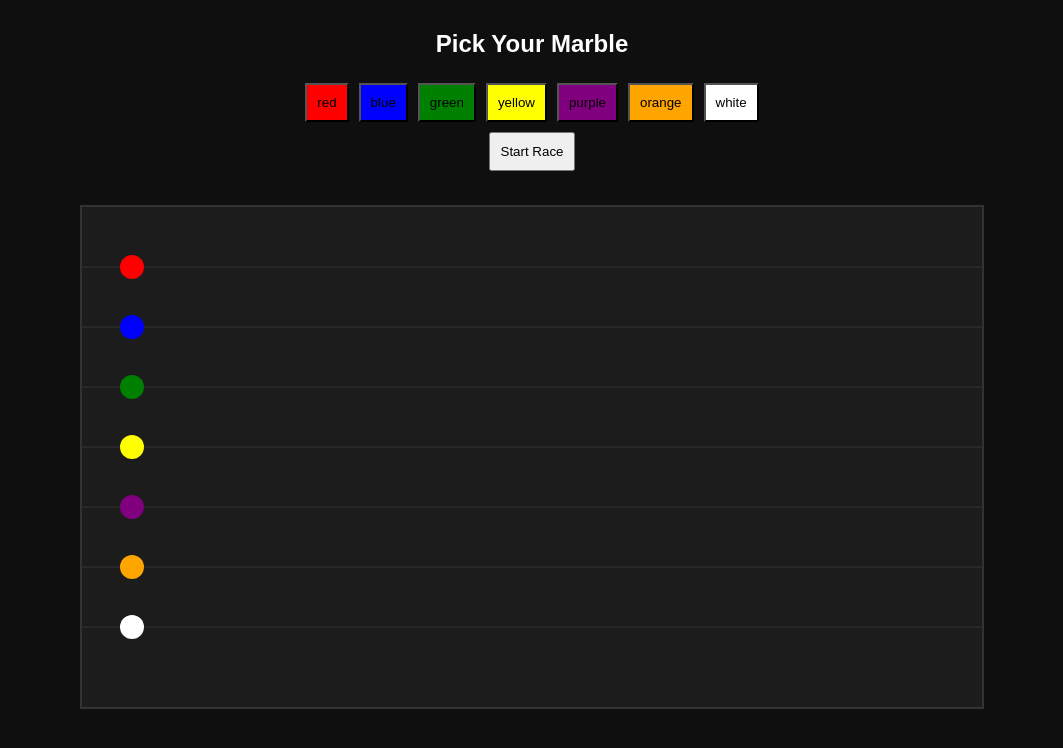
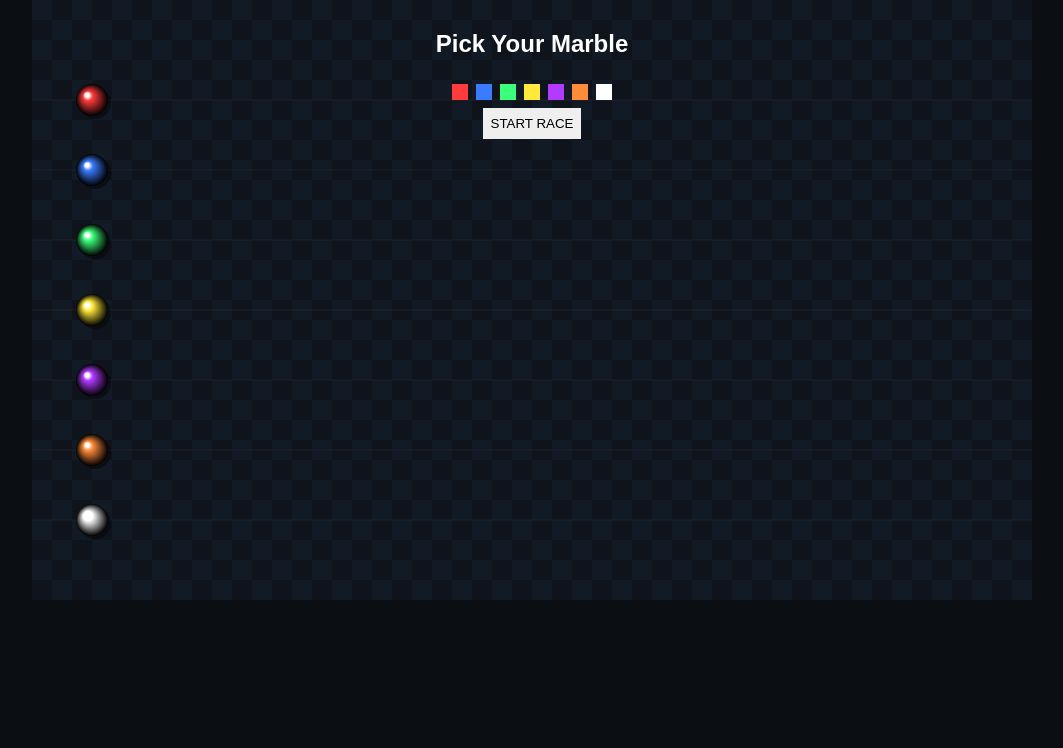
Before and after one commit to tylerggf/Marble-game, a website: page Game.html in a window 1280 px wide. Shown: the whole page, without its empty margins (108-1171 px from the left). Drawn offline with Linux system fonts and the light colour scheme.

Commit message:
Refactor HTML and JavaScript for Marble Race Game

```diff
--- a/Game.html
+++ b/Game.html
@@ -2,30 +2,31 @@
 <html>
 <head>
 <meta charset="UTF-8">
-<title>Marble Race Probability Game</title>
+<title>Marble Race PRO</title>
 <style>
 body {
   margin: 0;
+  background: #0b0f14;
+  overflow: hidden;
   font-family: Arial;
-    background: #0f0f0f;
   color: white;
   text-align: center;
 }
 
 canvas {
-    background: #1c1c1c;
   display: block;
   margin: auto;
-    border: 2px solid #333;
+  background: #111821;
 }
-
 #ui {
-    padding: 10px;
+  position: absolute;
+  top: 10px;
+  width: 100%;
 }
-
 button {
-    margin: 5px;
-    padding: 10px;
+  margin: 4px;
+  padding: 8px;
+  border: none;
   cursor: pointer;
 }
 </style>
@@ -34,136 +35,212 @@
 
 <div id="ui">
   <h2>Pick Your Marble</h2>
-  <div id="marbles"></div>
-  <button onclick="startRace()">Start Race</button>
+  <div id="buttons"></div>
+  <button onclick="startRace()">START RACE</button>
   <h3 id="status"></h3>
 </div>
 
-<canvas id="game" width="900" height="500"></canvas>
+<canvas id="c" width="1000" height="600"></canvas>
 
 <script>
-const canvas = document.getElementById("game");
+const canvas = document.getElementById("c");
 const ctx = canvas.getContext("2d");
 
-const MARBLE_COUNT = 7;
-const COLORS = ["red","blue","green","yellow","purple","orange","white"];
+const W = canvas.width;
+const H = canvas.height;
+
+const COLORS = ["#ff3b3b","#3b7bff","#3bff7a","#ffe93b","#b23bff","#ff8c3b","#ffffff"];
+const LANES = 7;
 
 let selected = null;
 let marbles = [];
 let obstacles = [];
+let particles = [];
 let running = false;
+let speedTime = 1;
 
-class Marble {
-  constructor(i) {
-    this.id = i;
-    this.x = 50;
-    this.y = 60 + i * 60;
-    this.speed = 2 + Math.random() * 1.5;
-    this.baseSpeed = this.speed;
-    this.finished = false;
-    this.finishTime = 0;
+class Particle {
+  constructor(x,y,color){
+    this.x=x;this.y=y;
+    this.vx=(Math.random()-0.5)*3;
+    this.vy=(Math.random()-0.5)*3;
+    this.life=60;
+    this.color=color;
   }
-
-  update() {
-    if (this.finished || !running) return;
-
-    let slow = obstacles[this.id] * 0.35;
-    this.speed = this.baseSpeed - slow;
-
-    this.x += this.speed;
-
-    if (this.x >= canvas.width - 30) {
-      this.finished = true;
-      this.finishTime = performance.now();
+  update(){
+    this.x+=this.vx;
+    this.y+=this.vy;
+    this.life--;
+  }
+  draw(){
+    ctx.globalAlpha=this.life/60;
+    ctx.fillStyle=this.color;
+    ctx.fillRect(this.x,this.y,3,3);
+    ctx.globalAlpha=1;
   }
 }
 
-  draw() {
+class Marble {
+  constructor(i){
+    this.i=i;
+    this.x=60;
+    this.y=100+i*70;
+    this.vx=0;
+    this.base=2.2+Math.random()*1.2;
+    this.finished=false;
+    this.finishT=0;
+    this.bounce=0;
+  }
+
+  update(){
+    if(!running||this.finished) return;
+
+    let slow = obstacles[this.i]*0.25;
+    let target = this.base - slow;
+
+    this.vx += (target - this.vx)*0.08;
+    this.x += this.vx*speedTime;
+
+    this.bounce *= 0.9;
+
+    if(this.x > W-80){
+      this.finished=true;
+      this.finishT=performance.now();
+      for(let i=0;i<15;i++){
+        particles.push(new Particle(this.x,this.y,COLORS[this.i]));
+      }
+    }
+
+    if(Math.random()<0.01 && obstacles[this.i]>0){
+      this.bounce = 6;
+      particles.push(new Particle(this.x,this.y,COLORS[this.i]));
+    }
+  }
+
+  draw(){
+    let r = 16 + this.bounce;
+
+    // shadow
     ctx.beginPath();
-    ctx.fillStyle = COLORS[this.id];
-    ctx.arc(this.x, this.y, 12, 0, Math.PI * 2);
+    ctx.fillStyle="rgba(0,0,0,0.4)";
+    ctx.arc(this.x+3,this.y+3,r,0,Math.PI*2);
+    ctx.fill();
+
+    // body
+    let g = ctx.createRadialGradient(this.x-5,this.y-5,2,this.x,this.y,r);
+    g.addColorStop(0,"#fff");
+    g.addColorStop(0.2,COLORS[this.i]);
+    g.addColorStop(1,"#000");
+
+    ctx.beginPath();
+    ctx.fillStyle=g;
+    ctx.arc(this.x,this.y,r,0,Math.PI*2);
     ctx.fill();
   }
 }
 
-function createObstacles() {
-  obstacles = [];
-  for (let i = 0; i < MARBLE_COUNT; i++) {
-    obstacles.push(Math.floor(Math.random() * 4)); // 0–3
+function makeObstacles(){
+  obstacles=[];
+  for(let i=0;i<LANES;i++){
+    obstacles.push(Math.floor(Math.random()*4));
   }
 }
 
-function drawLanes() {
-  ctx.strokeStyle = "#333";
-  for (let i = 0; i < MARBLE_COUNT; i++) {
+function drawTrack(){
+  // textured background
+  for(let y=0;y<H;y+=20){
+    for(let x=0;x<W;x+=20){
+      ctx.fillStyle = (x+y)%40===0 ? "#121a25" : "#0f141c";
+      ctx.fillRect(x,y,20,20);
+    }
+  }
+
+  for(let i=0;i<LANES;i++){
+    let y=100+i*70;
+
+    // lane glow
+    ctx.shadowColor=COLORS[i];
+    ctx.shadowBlur=10;
+
+    ctx.strokeStyle="rgba(255,255,255,0.05)";
     ctx.beginPath();
-    ctx.moveTo(0, 60 + i * 60);
-    ctx.lineTo(canvas.width, 60 + i * 60);
+    ctx.moveTo(0,y);
+    ctx.lineTo(W,y);
     ctx.stroke();
 
-    // obstacles visual
-    for (let j = 0; j < obstacles[i]; j++) {
-      ctx.fillStyle = "gray";
-      ctx.fillRect(200 + j * 80, 60 + i * 60 - 10, 20, 20);
+    ctx.shadowBlur=0;
+
+    for(let j=0;j<obstacles[i];j++){
+      ctx.fillStyle="#555";
+      ctx.fillRect(300+j*120,y-10,25,25);
+
+      ctx.strokeStyle="#999";
+      ctx.strokeRect(300+j*120,y-10,25,25);
     }
   }
 }
 
-function setup() {
-  marbles = [];
-  for (let i = 0; i < MARBLE_COUNT; i++) {
+function setup(){
+  marbles=[];
+  for(let i=0;i<LANES;i++){
     marbles.push(new Marble(i));
   }
 }
 
-function animate() {
-  ctx.clearRect(0,0,canvas.width,canvas.height);
+function animate(){
+  ctx.clearRect(0,0,W,H);
 
-  drawLanes();
+  drawTrack();
 
-  marbles.forEach(m => {
+  marbles.forEach(m=>{
     m.update();
     m.draw();
   });
 
-  if (running && marbles.every(m => m.finished)) {
-    running = false;
-    let winner = [...marbles].sort((a,b)=>a.finishTime-b.finishTime)[0];
+  particles.forEach((p,i)=>{
+    p.update();
+    p.draw();
+    if(p.life<=0) particles.splice(i,1);
+  });
+
+  if(running && marbles.every(m=>m.finished)){
+    running=false;
+
+    let winner=[...marbles].sort((a,b)=>a.finishT-b.finishT)[0];
 
     document.getElementById("status").innerText =
-      "Winner: " + COLORS[winner.id].toUpperCase() +
-      " | You chose: " + (selected !== null ? COLORS[selected].toUpperCase() : "none");
+      "WINNER: "+COLORS[winner.i]+" | You picked: "+
+      (selected!==null?COLORS[selected]:"none");
   }
 
   requestAnimationFrame(animate);
 }
 
-function startRace() {
-  if (selected === null) {
-    alert("Pick a marble first");
+function startRace(){
+  if(selected===null){
+    alert("Pick a marble");
     return;
   }
 
-  createObstacles();
+  makeObstacles();
   setup();
-  running = true;
-  document.getElementById("status").innerText = "Racing...";
+  running=true;
+  speedTime=1;
+  document.getElementById("status").innerText="Racing...";
 }
 
-function pick(i) {
-  selected = i;
-  document.getElementById("status").innerText =
-    "Selected: " + COLORS[i].toUpperCase();
+function pick(i){
+  selected=i;
+  document.getElementById("status").innerText="Selected "+COLORS[i];
 }
 
-// UI buttons
-const container = document.getElementById("marbles");
+const btn=document.getElementById("buttons");
 COLORS.forEach((c,i)=>{
-  let b = document.createElement("button");
-  b.innerText = c;
-  b.style.background = c;
-  b.onclick = ()=>pick(i);
-  container.appendChild(b);
+  let b=document.createElement("button");
+  b.style.background=c;
+  b.innerText=" ";
+  b.onclick=()=>pick(i);
+  btn.appendChild(b);
 });
 
 setup();
```
Lines whose indentation alone changed are shown as unchanged.
